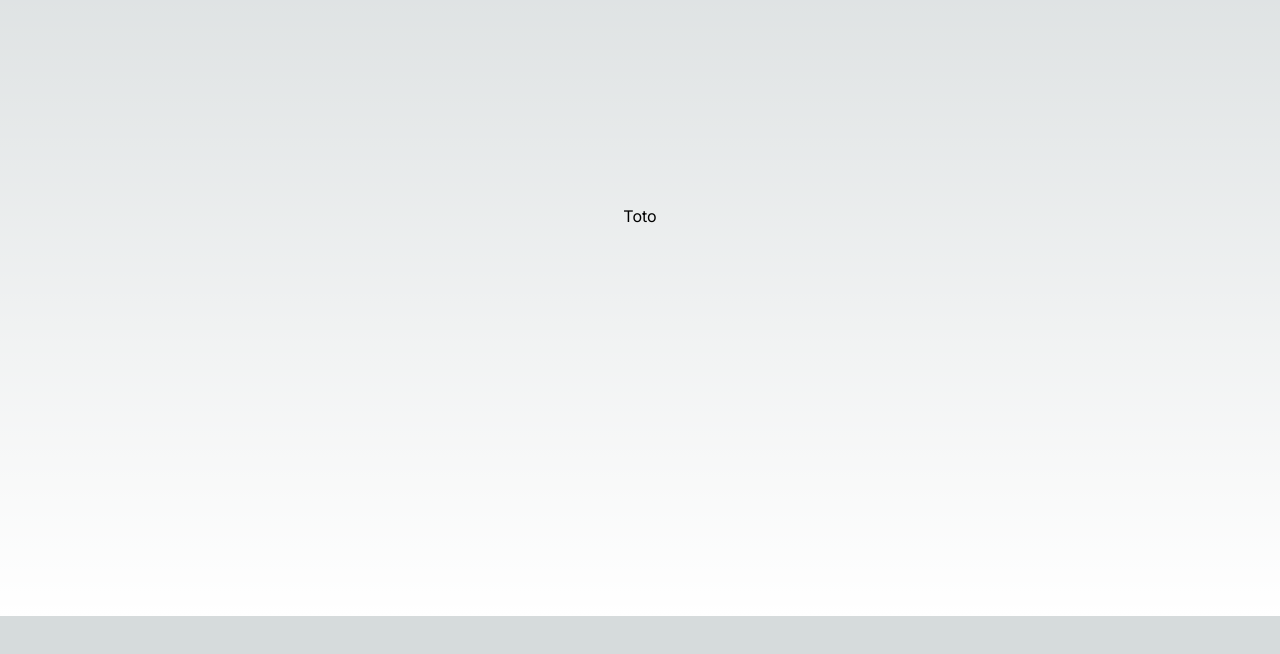
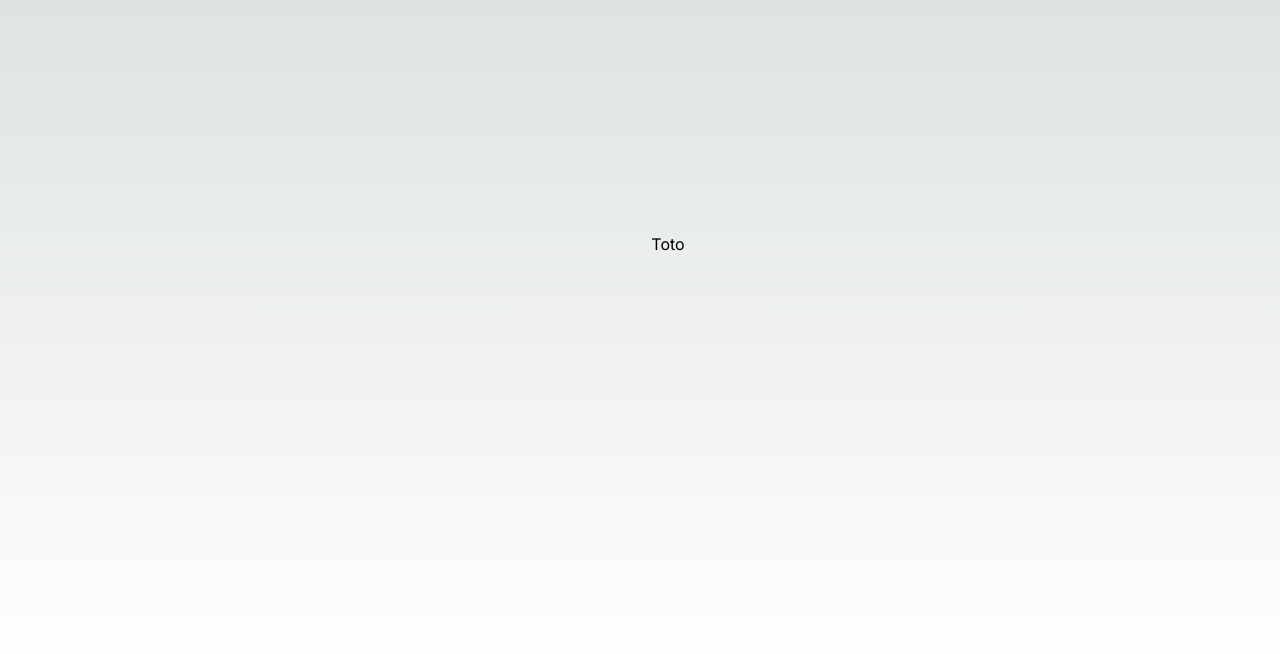
Before and after one commit to RVernetti/game_of_life_hexa, a Next.js app: page / in a window 1280 px wide. Shown: the part 184-838 px from the top of the page. Before the commit the page ends 800 px from the top, so only its background shows below. Built offline with nearby package versions, Linux system fonts and the light colour scheme.

Commit message:
global css reduced

```diff
--- a/app/globals.css
+++ b/app/globals.css
@@ -1,5 +1,5 @@
 :root {
-  --max-width: 1100px;
+  /* --max-width: 1100px; */
   --border-radius: 12px;
   --font-mono: ui-monospace, Menlo, Monaco, 'Cascadia Mono', 'Segoe UI Mono',
     'Roboto Mono', 'Oxygen Mono', 'Ubuntu Monospace', 'Source Code Pro',
@@ -9,7 +9,7 @@
   --background-start-rgb: 214, 219, 220;
   --background-end-rgb: 255, 255, 255;
 
-  --primary-glow: conic-gradient(
+  /* --primary-glow: conic-gradient(
     from 180deg at 50% 50%,
     #16abff33 0deg,
     #0885ff33 55deg,
@@ -37,7 +37,7 @@
   --callout-rgb: 238, 240, 241;
   --callout-border-rgb: 172, 175, 176;
   --card-rgb: 180, 185, 188;
-  --card-border-rgb: 131, 134, 135;
+  --card-border-rgb: 131, 134, 135; */
 }
 
 @media (prefers-color-scheme: dark) {
@@ -46,7 +46,7 @@
     --background-start-rgb: 0, 0, 0;
     --background-end-rgb: 0, 0, 0;
 
-    --primary-glow: radial-gradient(rgba(1, 65, 255, 0.4), rgba(1, 65, 255, 0));
+    /* --primary-glow: radial-gradient(rgba(1, 65, 255, 0.4), rgba(1, 65, 255, 0));
     --secondary-glow: linear-gradient(
       to bottom right,
       rgba(1, 65, 255, 0),
@@ -69,15 +69,15 @@
     --callout-rgb: 20, 20, 20;
     --callout-border-rgb: 108, 108, 108;
     --card-rgb: 100, 100, 100;
-    --card-border-rgb: 200, 200, 200;
+    --card-border-rgb: 200, 200, 200; */
   }
 }
 
-* {
+/* * {
   box-sizing: border-box;
   padding: 0;
   margin: 0;
-}
+} */
 
 html,
 body {
```
